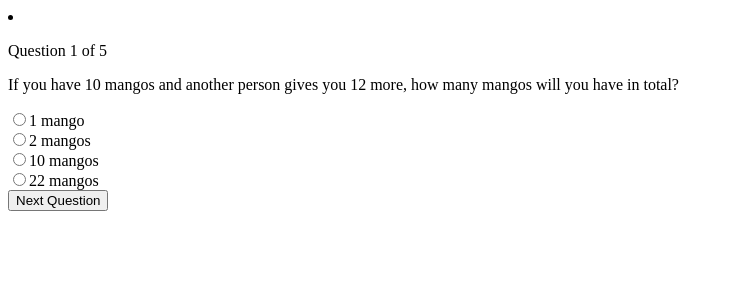
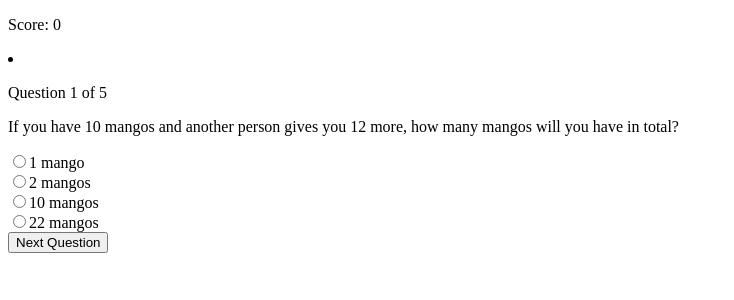
Before and after one commit to alexlazarian/ReactTrivia, a React (Create React App) app: page /questions in a window 1280 px wide. Shown: the top 300 px of the page, without its empty margins (0-734 px from the left). Built offline with nearby package versions, Linux system fonts and the light colour scheme; the HTML template or start-up script is replaced by a standard one.

Commit message:
add score logic

```diff
--- a/src/pages/Questions.tsx
+++ b/src/pages/Questions.tsx
@@ -1,23 +1,52 @@
-import React, {useState} from 'react'
+import React, {useEffect, useRef, useState} from 'react'
 import {useNavigate} from 'react-router-dom'
 
 import * as ROUTES from '../constants/routes'
+import {useAppContext} from '../context/AppContext'
 import data from '../fixtures/data'
 
 function Questions() {
 	const [step, setStep] = useState(0)
+	const {score, setScore} = useAppContext()
 
 	const navigate = useNavigate()
+	const formRef = useRef()
+
+	useEffect(() => {
+		setScore(0)
+	}, [])
 
 	const handleNextQuestion = e => {
 		e.preventDefault()
-		if (step === data.length - 1) navigate(ROUTES.RESULTS)
+		if (step === data.length - 1) return navigate(ROUTES.RESULTS)
+
+		let selectedAnswerArr = []
+		const selectedAnswer = formRef.current
+		// @ts-ignore
+		for (let index = 0; index < selectedAnswer.length; index++) {
+			// @ts-ignore
+			console.log(selectedAnswer[index].checked)
+			// @ts-ignore
+			if (selectedAnswer[index].checked) selectedAnswerArr.push(index)
+		}
+
+		console.log('selected answer', selectedAnswerArr)
+		console.log('correct answer', data[step].correctAnswerIndex)
+
+		const answersMatch =
+			selectedAnswerArr.toString() ==
+			data[step].correctAnswerIndex.toString()
+
+		if (answersMatch) setScore(score => score + 1)
+
 		setStep(step => step + 1)
 	}
 
 	return (
 		<>
-			<form>
+		    <p>Score: {score}</p>
+
+			<form ref={formRef}>
 				{
 					data.map(item => (
 						<li key={item.id}>
```
